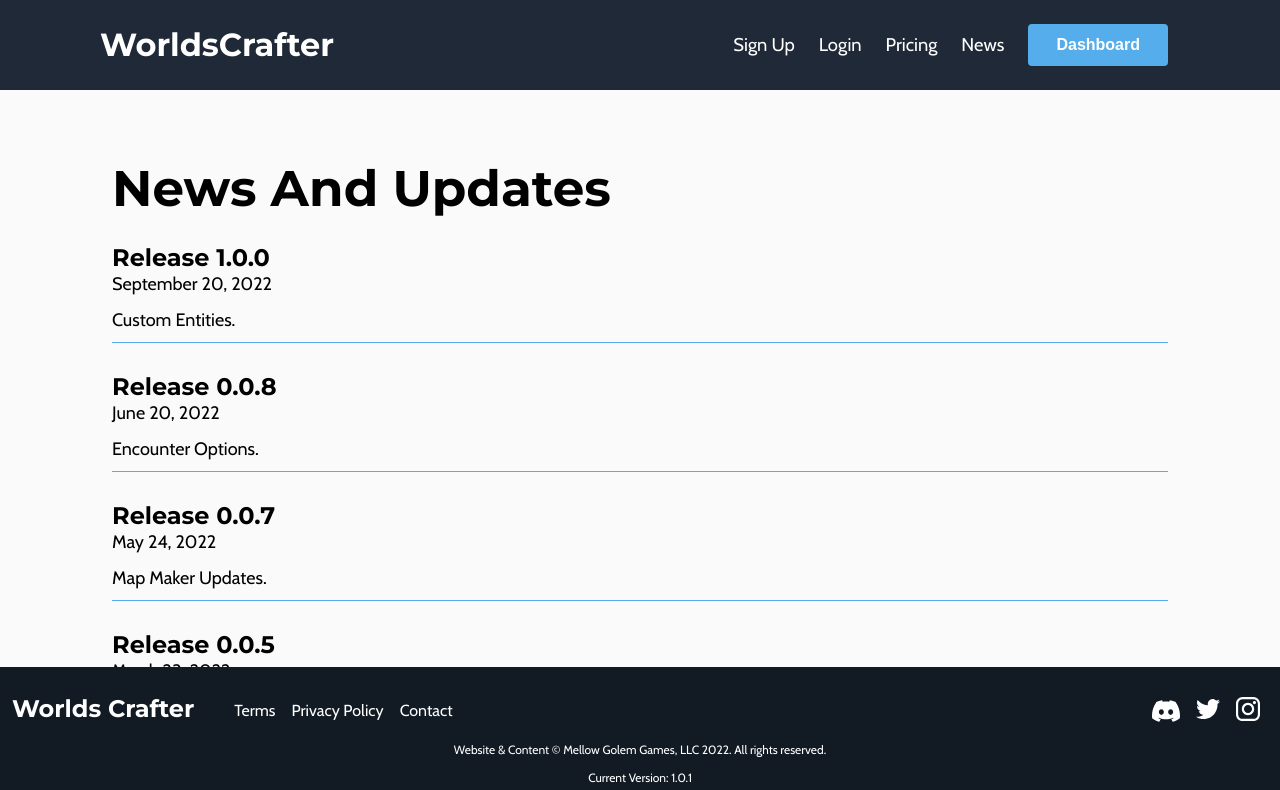
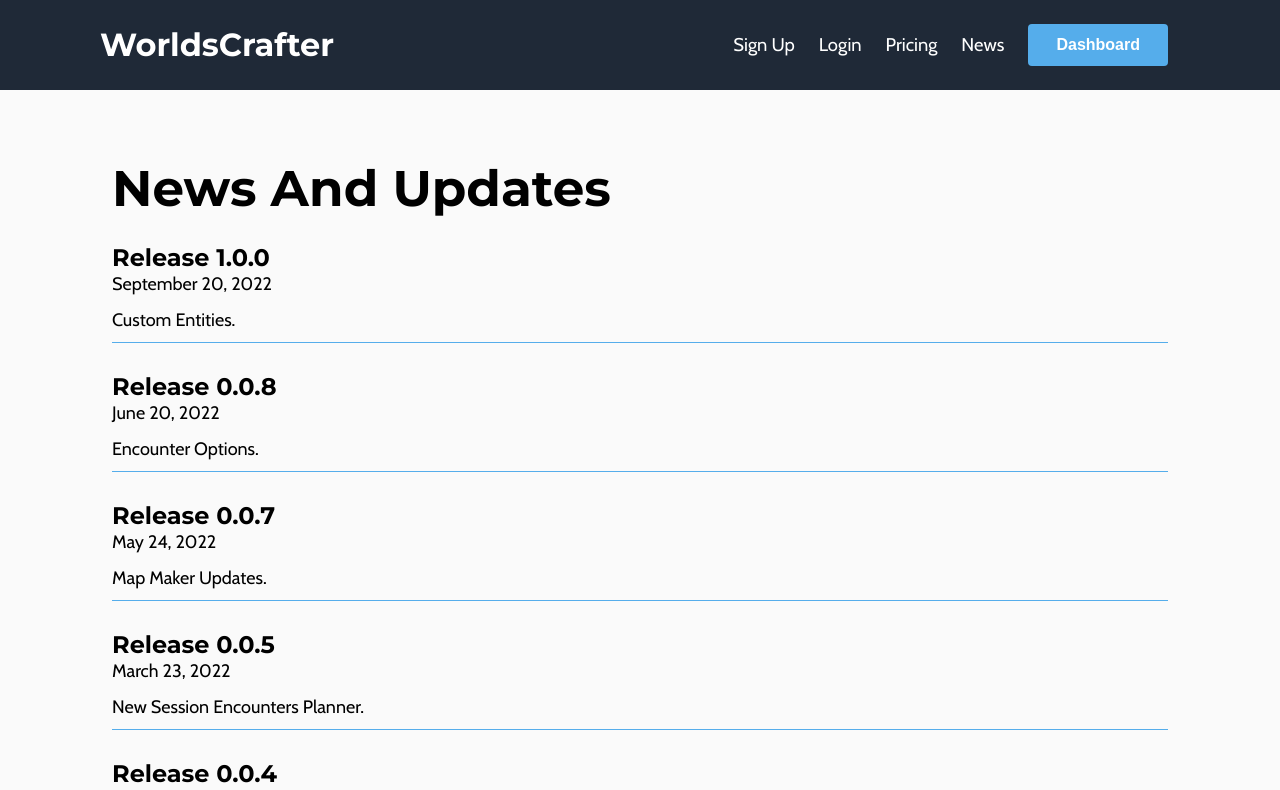
Before and after one commit to mellow-golem-games/worlds-crafter-blog, a Next.js app: page / in a window 1280 px wide. Shown: the top 790 px of the page. Built offline with nearby package versions, Linux system fonts and the light colour scheme.

Commit message:
Fix footer display

```diff
--- a/pages/index.tsx
+++ b/pages/index.tsx
@@ -17,7 +17,7 @@ export async function getStaticProps() {
 
 export default function Home({ allPostsData }: any) {
   return (
-    <div className={styles.container}>
+    <div className="Home__container">
       <Head>
         <title>Worlds Crafter - News</title>
         <meta name="description" content="Worlds Crafter News and Blog" />
--- a/styles/globals.css
+++ b/styles/globals.css
@@ -3299,6 +3299,11 @@ select {
   border-bottom: 1px solid #55ADEB;
 }
 
+.NewsPostPage, .Home__container {
+  position: relative;
+  padding-bottom: 275px;
+}
+
 .NewsPostPage .Subpage img {
   margin: 24px 0;
   max-width: 400px;
```
